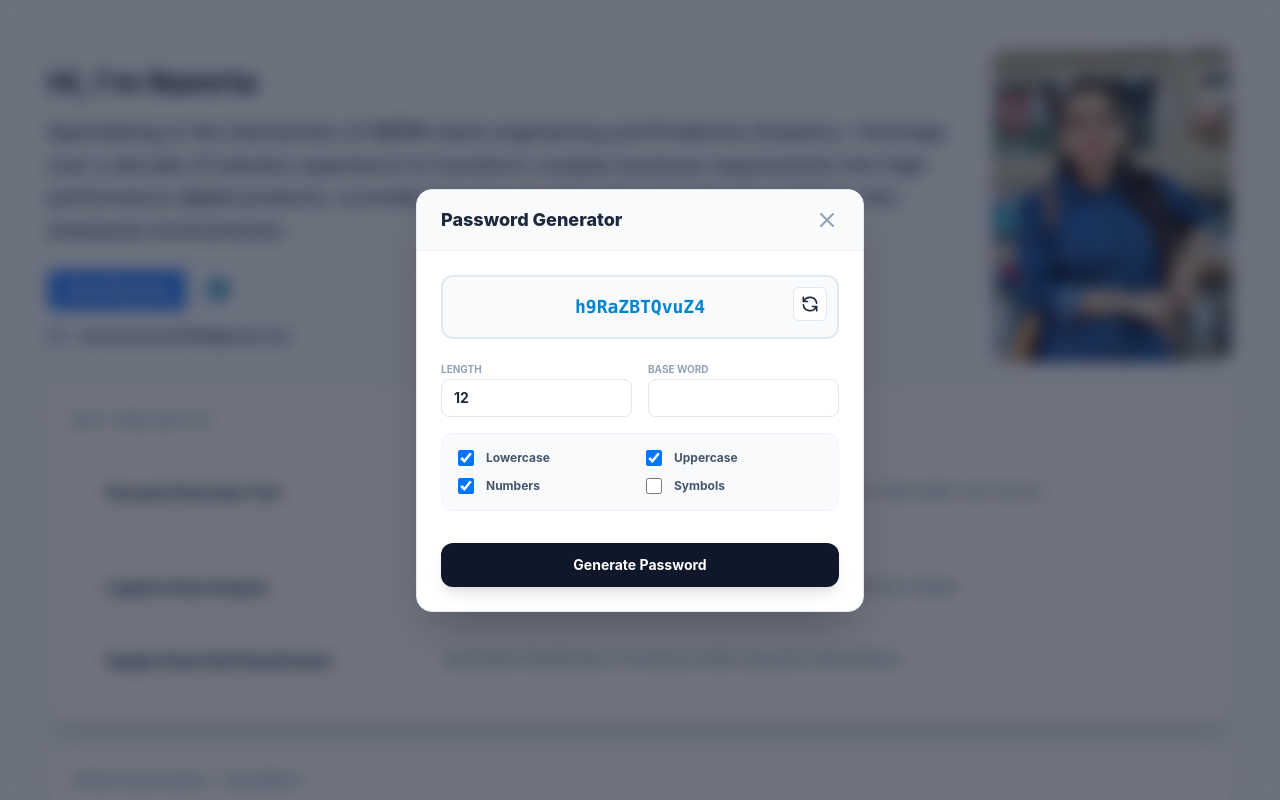
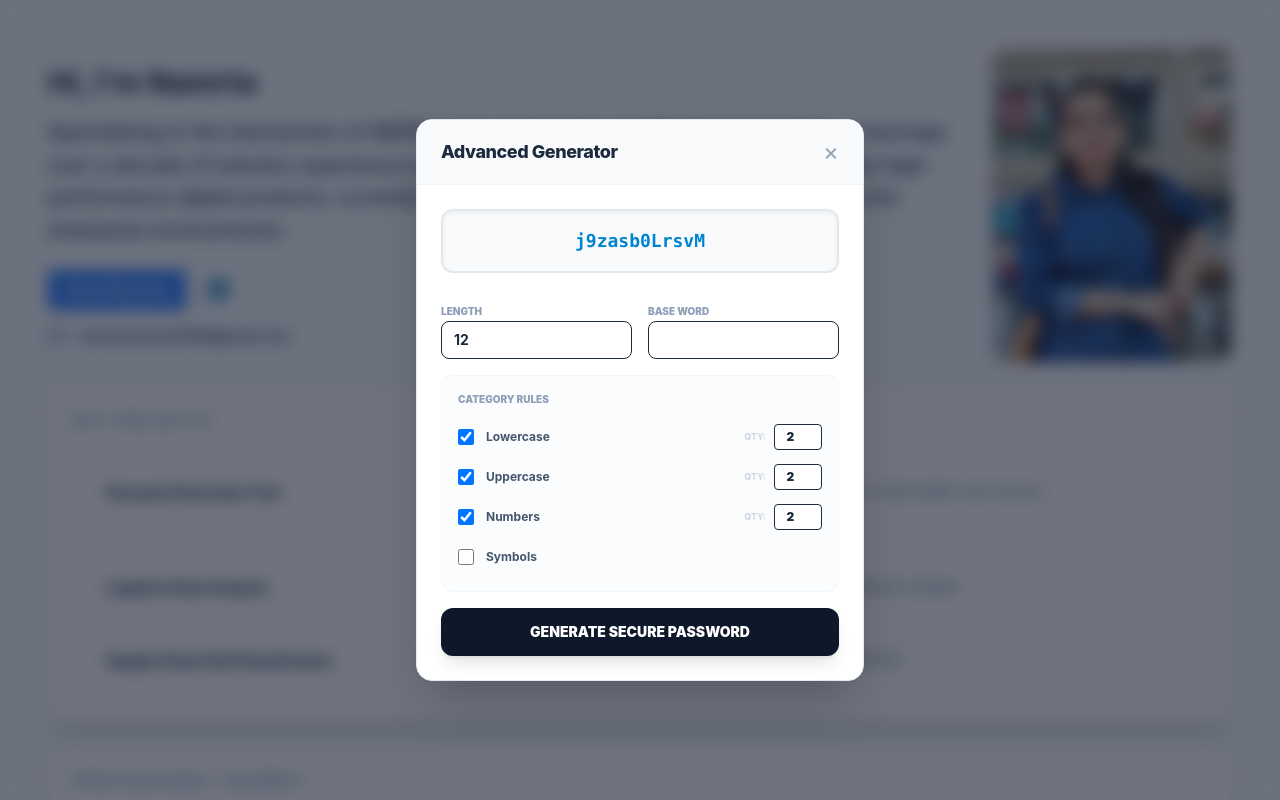
Before and after one commit to namrta-saxena/namrta-saxena.github.io, a React (Vite) app: page / in a window 1280 px wide. Both pictures are taken after a click on the button "Password Generator Tool". Shown: the top 800 px of the page. Built offline with nearby package versions, Linux system fonts and the light colour scheme.

Commit message:
updated for random password generator

```diff
--- a/src/components/sections/PasswordGenerator.jsx
+++ b/src/components/sections/PasswordGenerator.jsx
@@ -5,12 +5,20 @@ const PasswordGenerator = ({ isOpen, onClose }) => {
     const [passwordLength, setPasswordLength] = useState(12);
     const [password, setPassword] = useState("");
     const [error, setError] = useState("");
+
     const [options, setOptions] = useState({
-        lowercase: true,
-        uppercase: true,
-        numbers: true,
-        symbols: false,
+        lowercase: { active: true, count: 2 },
+        uppercase: { active: true, count: 2 },
+        numbers: { active: true, count: 2 },
+        symbols: { active: false, count: 0 },
     });
+
+    const handleOptionChange = (key, field, value) => {
+        setOptions(prev => ({
+            ...prev,
+            [key]: { ...prev[key], [field]: value }
+        }));
+    };
 
     const generatePassword = () => {
         setError("");
@@ -21,43 +29,45 @@ const PasswordGenerator = ({ isOpen, onClose }) => {
             symbols: "!@#$%^&*()_+~`|}{[]:;?><,./-="
         };
 
-        // 1. Validation Logic
-        const activeKeys = Object.keys(options).filter(key => options[key]);
-        const minRequiredLength = activeKeys.length + baseWord.length;
+        const activeKeys = Object.keys(options).filter(k => options[k].active);
+        const requestedCharCount = activeKeys.reduce((sum, k) => sum + (parseInt(options[k].count) || 0), 0);
+        const totalWithBase = requestedCharCount + baseWord.length;
 
-        if (activeKeys.length === 0) {
-            setError("Please select at least one character type.");
-            setPassword("");
-            return;
+        if (activeKeys.length === 0 && baseWord.length === 0) {
+            return setError("Enter a base word or select a category.");
+        }
+        if (totalWithBase > passwordLength) {
+            return setError(`Required chars (${totalWithBase}) exceed length (${passwordLength}).`);
         }
 
-        if (passwordLength < minRequiredLength) {
-            setError(`Minimum length required is ${minRequiredLength} (Base word + selected types).`);
-            setPassword("");
-            return;
+        let randomChars = [];
+        activeKeys.forEach(key => {
+            const targetCount = parseInt(options[key].count) || 0;
+            for (let i = 0; i < targetCount; i++) {
+                randomChars.push(sets[key][Math.floor(Math.random() * sets[key].length)]);
+            }
+        });
+
+        const gap = passwordLength - (baseWord.length + randomChars.length);
+        if (gap > 0) {
+            for (let i = 0; i < gap; i++) {
+                randomChars.push(sets.lowercase[Math.floor(Math.random() * sets.lowercase.length)]);
+            }
         }
 
-        // 2. Guaranteed Inclusion Logic
-        let resultArr = [];
+        let finalArray = baseWord.split("");
+        const shuffledRandom = randomChars.sort(() => Math.random() - 0.5);
 
-        // Ensure at least one of each selected type
-        activeKeys.forEach(key => {
-            const set = sets[key];
-            resultArr.push(set[Math.floor(Math.random() * set.length)]);
-        });
-
-        // 3. Fill remaining length
-        const charPool = activeKeys.map(key => sets[key]).join("");
-        const remainingCount = passwordLength - baseWord.length - resultArr.length;
-
-        for (let i = 0; i < remainingCount; i++) {
-            resultArr.push(charPool[Math.floor(Math.random() * charPool.length)]);
+        if (finalArray.length > 0) {
+            shuffledRandom.forEach(char => {
+                const randomIndex = Math.floor(Math.random() * (finalArray.length)) + 1;
+                finalArray.splice(randomIndex, 0, char);
+            });
+        } else {
+            finalArray = shuffledRandom;
         }
 
-        // 4. Shuffle and Combine
-        // We shuffle the random parts so the "guaranteed" chars aren't always at the start
-        const shuffledRandom = resultArr.sort(() => Math.random() - 0.5).join("");
-        setPassword(`${baseWord}${shuffledRandom}`);
+        setPassword(finalArray.join(""));
     };
 
     useEffect(() => { if (isOpen) generatePassword(); }, [isOpen]);
@@ -67,81 +77,68 @@ const PasswordGenerator = ({ isOpen, onClose }) => {
     return (
         <div className="fixed inset-0 z-50 flex items-center justify-center bg-slate-900/60 backdrop-blur-sm p-4">
             <div className="bg-white w-full max-w-md rounded-2xl shadow-2xl border border-slate-200 overflow-hidden">
-
                 <div className="px-6 py-4 border-b border-slate-100 flex justify-between items-center bg-slate-50">
-                    <h2 className="text-lg font-extrabold text-slate-800">Password Generator</h2>
-                    <button onClick={onClose} className="text-slate-400 hover:text-slate-600 transition-colors">
-                        <svg className="w-6 h-6" fill="none" stroke="currentColor" viewBox="0 0 24 24"><path strokeLinecap="round" strokeLinejoin="round" strokeWidth="2" d="M6 18L18 6M6 6l12 12" /></svg>
-                    </button>
+                    <h2 className="text-lg font-extrabold text-slate-800 tracking-tight">Advanced Generator</h2>
+                    <button onClick={onClose} className="text-slate-400 hover:text-red-500 text-2xl transition-colors">&times;</button>
                 </div>
 
                 <div className="p-6 space-y-4">
-                    {/* Result Display */}
-                    <div className="relative group">
+                    {/* Result Area */}
+                    <div className="space-y-2">
                         <input
                             readOnly
                             value={password}
-                            placeholder={error ? "---" : "Generating..."}
-                            className={`w-full p-4 bg-slate-50 border-2 rounded-xl text-center font-mono text-lg font-bold transition-colors ${error ? 'border-red-100 text-red-300' : 'border-slate-200 text-sky-600'}`}
+                            className={`w-full p-4 bg-slate-50 border-2 rounded-xl text-center font-mono text-lg font-bold transition-all ${error ? 'border-red-100 text-red-300' : 'border-slate-200 text-sky-600 shadow-inner'}`}
                         />
-                        {!error && (
-                            <button onClick={generatePassword} className="absolute right-3 top-3 p-1.5 bg-white border border-slate-200 rounded-md hover:text-sky-600">
-                                <svg className="w-5 h-5" fill="none" stroke="currentColor" viewBox="0 0 24 24"><path strokeLinecap="round" strokeLinejoin="round" strokeWidth="2" d="M4 4v5h.582m15.356 2A8.001 8.001 0 004.582 9m0 0H9m11 11v-5h-.581m0 0a8.003 8.003 0 01-15.357-2m15.357 2H15" /></svg>
-                            </button>
-                        )}
+                        <div className={`overflow-hidden transition-all duration-300 ${error ? 'max-h-10 opacity-100' : 'max-h-0 opacity-0'}`}>
+                            <div className="flex items-center justify-center py-1 bg-red-50 rounded-lg">
+                                <span className="text-[10px] font-black text-red-500 uppercase tracking-tighter">{error}</span>
+                            </div>
+                        </div>
                     </div>
-
-                    {/* Error Message Section */}
-                    {error && (
-                        <div className="flex items-center gap-2 px-3 py-2 bg-red-50 border border-red-100 rounded-lg">
-                            <svg className="w-4 h-4 text-red-500 shrink-0" fill="currentColor" viewBox="0 0 20 20"><path fillRule="evenodd" d="M18 10a8 8 0 11-16 0 8 8 0 0116 0zm-7 4a1 1 0 11-2 0 1 1 0 012 0zm-1-9a1 1 0 00-1 1v4a1 1 0 102 0V6a1 1 0 00-1-1z" clipRule="evenodd" /></svg>
-                            <p className="text-[11px] font-bold text-red-600 uppercase tracking-tight">{error}</p>
-                        </div>
-                    )}
 
                     <div className="grid grid-cols-2 gap-4">
                         <div className="space-y-1">
-                            <label className="text-[10px] font-bold text-slate-400 uppercase">Length</label>
-                            <input
-                                type="number"
-                                value={passwordLength}
-                                onChange={(e) => setPasswordLength(parseInt(e.target.value) || 0)}
-                                className="w-full px-3 py-2 border border-slate-200 rounded-lg text-sm font-bold outline-none focus:ring-2 focus:ring-sky-500"
-                            />
+                            <label className="text-[10px] font-black text-slate-400 uppercase">Length</label>
+                            <input type="number" value={passwordLength} onChange={(e) => setPasswordLength(parseInt(e.target.value) || 0)} className="w-full px-3 py-2 border rounded-lg text-sm font-bold focus:ring-2 focus:ring-sky-500 outline-none transition-shadow" />
                         </div>
                         <div className="space-y-1">
-                            <label className="text-[10px] font-bold text-slate-400 uppercase">Base Word</label>
-                            <input
-                                type="text"
-                                value={baseWord}
-                                onChange={(e) => setBaseWord(e.target.value)}
-                                className="w-full px-3 py-2 border border-slate-200 rounded-lg text-sm outline-none focus:ring-2 focus:ring-sky-500"
-                            />
+                            <label className="text-[10px] font-black text-slate-400 uppercase">Base Word</label>
+                            <input type="text" value={baseWord} onChange={(e) => setBaseWord(e.target.value)} className="w-full px-3 py-2 border rounded-lg text-sm focus:ring-2 focus:ring-sky-500 outline-none transition-shadow" />
                         </div>
                     </div>
 
-                    {/* Criteria Selection */}
-                    <div className="grid grid-cols-2 gap-3 p-4 bg-slate-50 rounded-xl border border-slate-100">
+                    {/* Category List with Layout Stability */}
+                    <div className="space-y-1 bg-slate-50/50 p-4 rounded-xl border border-slate-100">
+                        <p className="text-[10px] font-black text-slate-400 uppercase mb-3">Category Rules</p>
                         {Object.keys(options).map((key) => (
-                            <label key={key} className="flex items-center gap-3 cursor-pointer">
-                                <input
-                                    type="checkbox"
-                                    checked={options[key]}
-                                    onChange={() => setOptions({ ...options, [key]: !options[key] })}
-                                    className="w-4 h-4 rounded border-slate-300 text-sky-600 focus:ring-sky-500"
-                                />
-                                <span className="text-xs font-bold text-slate-600 capitalize">{key}</span>
-                            </label>
+                            <div key={key} className="flex items-center justify-between h-9 group"> {/* Fixed height (h-9) prevents jumping */}
+                                <label className="flex items-center gap-3 cursor-pointer">
+                                    <input
+                                        type="checkbox"
+                                        checked={options[key].active}
+                                        onChange={() => handleOptionChange(key, 'active', !options[key].active)}
+                                        className="w-4 h-4 rounded border-slate-300 text-sky-600 focus:ring-sky-500"
+                                    />
+                                    <span className="text-xs font-bold text-slate-600 capitalize group-hover:text-slate-900 transition-colors">{key}</span>
+                                </label>
+
+                                {/* Fixed space container for the number input */}
+                                <div className={`flex items-center gap-2 transition-all duration-300 ${options[key].active ? 'opacity-100 translate-x-0' : 'opacity-0 translate-x-4 pointer-events-none'}`}>
+                                    <span className="text-[9px] text-slate-300 font-bold uppercase">Qty:</span>
+                                    <input
+                                        type="number"
+                                        value={options[key].count}
+                                        onChange={(e) => handleOptionChange(key, 'count', parseInt(e.target.value) || 0)}
+                                        className="w-12 px-1 py-1 text-xs font-black border rounded bg-white text-center focus:border-sky-600 outline-none"
+                                    />
+                                </div>
+                            </div>
                         ))}
                     </div>
-                </div>
 
-                <div className="p-6 pt-2">
-                    <button
-                        onClick={generatePassword}
-                        className="w-full py-3 bg-slate-900 text-white text-sm font-bold rounded-xl hover:bg-sky-600 transition-all shadow-lg active:scale-95"
-                    >
-                        Generate Password
+                    <button onClick={generatePassword} className="w-full py-3.5 bg-slate-900 text-white text-sm font-black rounded-xl hover:bg-sky-600 transition-all shadow-lg active:scale-95">
+                        GENERATE SECURE PASSWORD
                     </button>
                 </div>
             </div>
--- a/src/components/sections/ProjectsTable.jsx
+++ b/src/components/sections/ProjectsTable.jsx
@@ -10,7 +10,7 @@ const ProjectsTable = () => {
         {
             name: "Random Password generator",
             showPopup: true,
-            link: "https://github.com/yourusername/mern-dashboard",
+            link: "",
             description: "A high-utility security tool designed to solve the friction between 'memorable' and 'secure' passwords."
         },
         {
@@ -35,7 +35,7 @@ const ProjectsTable = () => {
                             <tr key={index} className="group hover:bg-slate-50/30 transition-colors">
                                 {/* Left Column: Project Name Link */}
                                 <td className="px-8 py-6 align-top">
-                                    {index !== 0 &&
+                                    {!project.showPopup &&
                                         <a
                                             href={project.link}
                                             target="_blank"
@@ -55,7 +55,7 @@ const ProjectsTable = () => {
                                             </svg>
                                         </a>
                                     }
-                                    {index == 0 &&
+                                    {project.showPopup &&
                                         <button
                                             onClick={() => setModalOpen(true)}
                                             className="inline-flex items-center gap-2 text-sm font-extrabold text-slate-900 hover:text-sky-600 transition-colors text-left"
```
